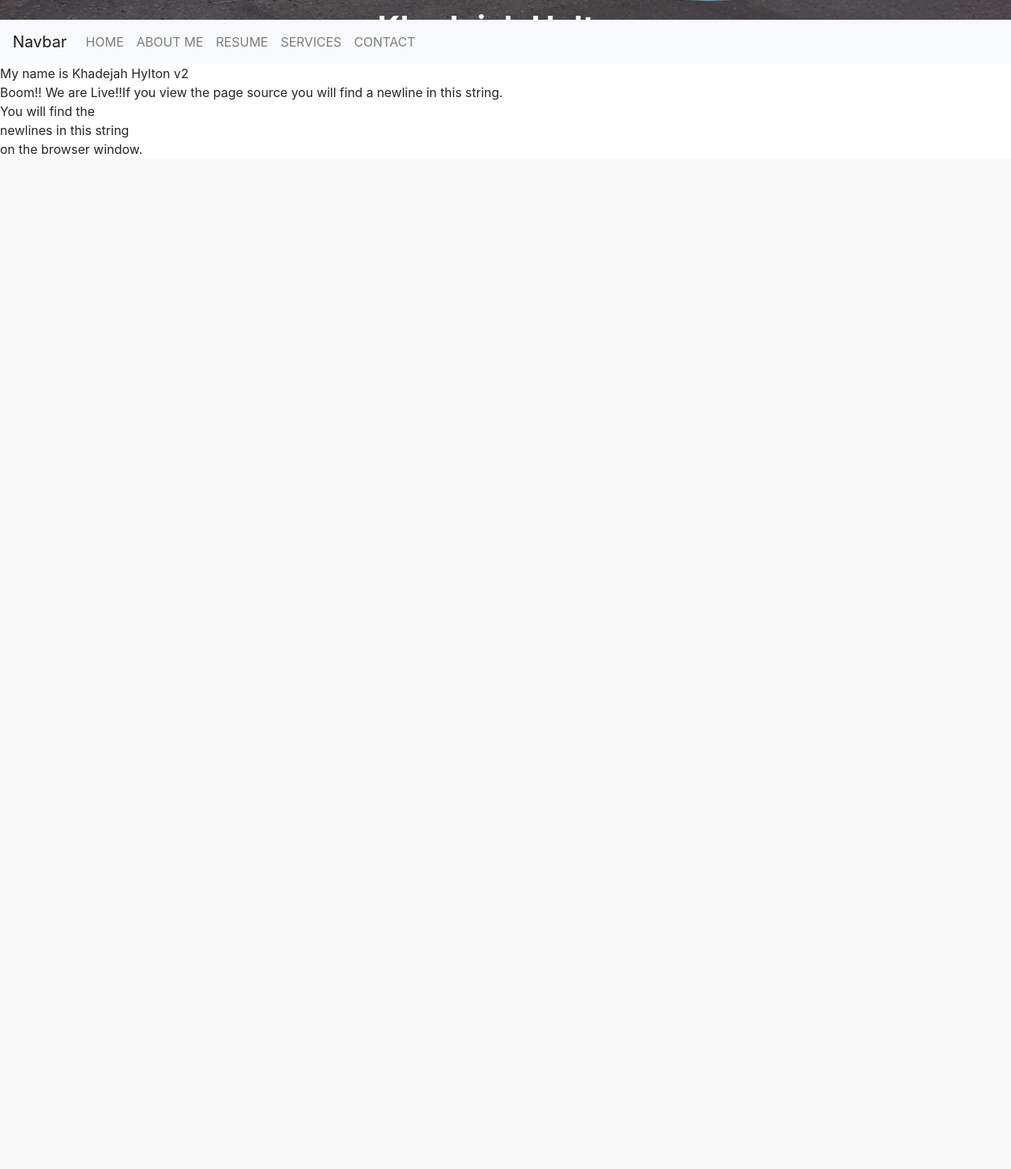
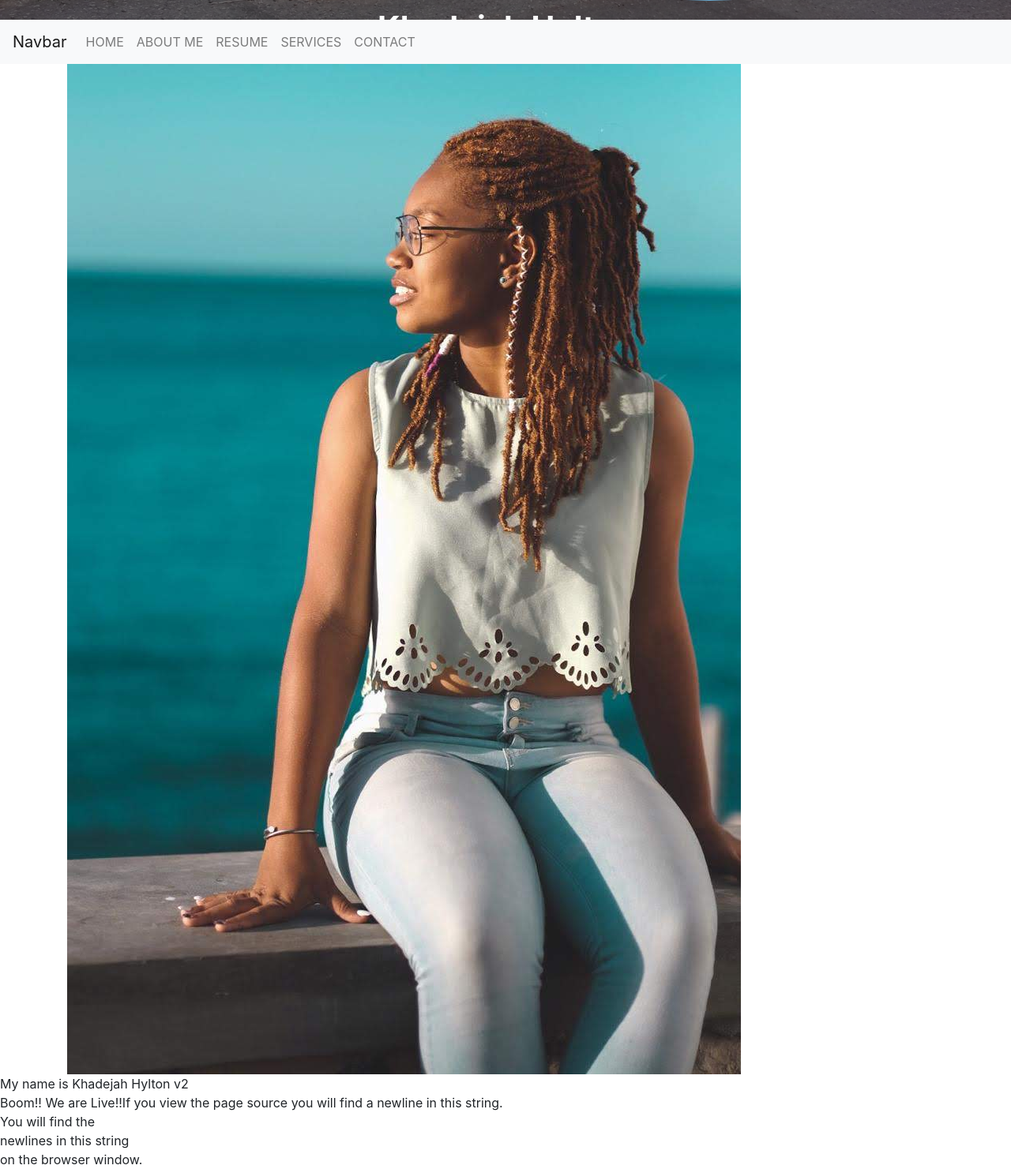
Before and after one commit to Dejah9/profile, a PHP site: page / in a window 1280 px wide. Shown: the part 775-2256 px from the top of the page at 79% size. Before the commit the page ends 970 px from the top, so only its background shows below. Run offline with PHP 8.4, Linux system fonts and the light colour scheme.

Commit message:
about section

```diff
--- a/index.php
+++ b/index.php
@@ -59,6 +59,18 @@
     </ul>
   </div>
 </nav>
+
+<!-- ABOUT -->
+<div class="about container" id="about">
+	<div class="row">
+		<div class="col-md-6 text-center">
+			<img src="kabrina.jpg" class="profile-img">
+		</div>
+	</div>
+
+</div>
+
+
  </section>
 
 
```
Also changed, not shown: kabrina.jpg (added).
